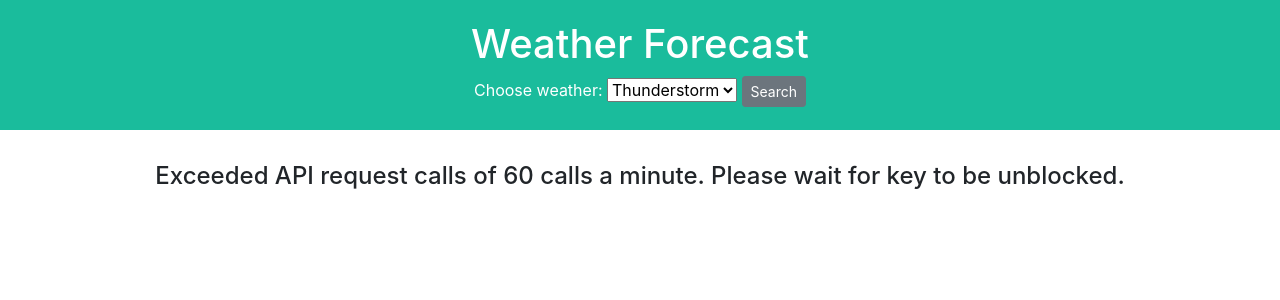
After one commit to echiu2/DeveloperProject, a Django app: template developer_project/templates/myapp/error.html in a window 1280 px wide. The commit adds this page. Shown: the top 300 px of the page. Run offline with Django 3.2, Linux system fonts and the light colour scheme; the template is opened without the code that fills it, so the values that code supplies are empty; some libraries are stand-ins or nearby versions.

Commit message:
added error page

```diff
--- a/developer_project/requirements.txt
+++ b/developer_project/requirements.txt
@@ -18,6 +18,7 @@ google-api-python-client==2.15.0
 google-auth==1.34.0
 google-auth-httplib2==0.1.0
 googleapis-common-protos==1.53.0
+gspread==4.0.1
 httplib2==0.19.1
 idna==3.2
 multidict==5.1.0
--- /dev/null
+++ b/developer_project/templates/myapp/error.html
@@ -0,0 +1,9 @@
+{% extends "base.html" %}
+
+{% block content %}
+<div class="container spaceOver">
+  <center>
+    <h4>Exceeded API request calls of 60 calls a minute. Please wait for key to be unblocked.</h4>
+  </center>
+</div>
+{% endblock content %}
--- a/developer_project/templates/myapp/search.html
+++ b/developer_project/templates/myapp/search.html
@@ -1,8 +1,11 @@
 {% extends "base.html" %}
 
 {% block content %}
-<a href="{% url 'home' %}" style="float:left"><button class="btn btn-secondary btn-sm">back</button></a>
 <center>
+  <a href="{% url 'home' %}"><button class="btn btn-secondary btn-sm">back</button></a>
+  {% if weathers|length == 0 %}
+    <h4>No Results for {{search}}</h4><img src="http://openweathermap.org/img/wn/{{ icon }}@2x.png">
+  {% else %}
     <h4>Search Results for {{search}}</h4><img src="http://openweathermap.org/img/wn/{{ icon }}@2x.png">
     {% for weather in weathers|batch:4%}
     <div class="row spaceOver">
@@ -17,5 +20,6 @@
         {% endfor %}
     </div>
     {% endfor %}
+  {% endif %}
 </center>
 {% endblock content %}
```
Also changed, not shown: developer_project/myapp/views.py (+7 -2 lines).
